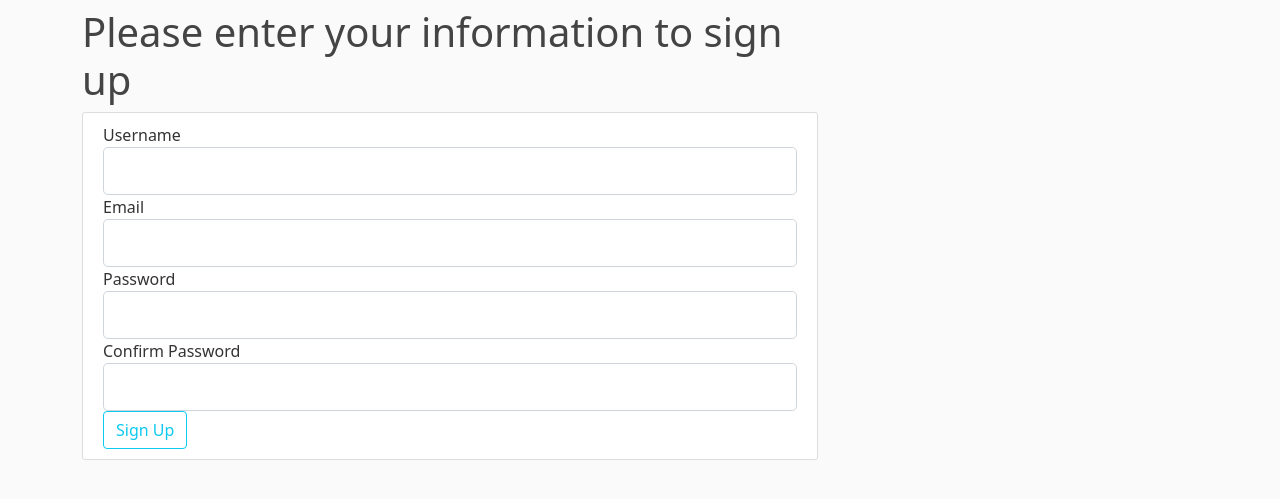
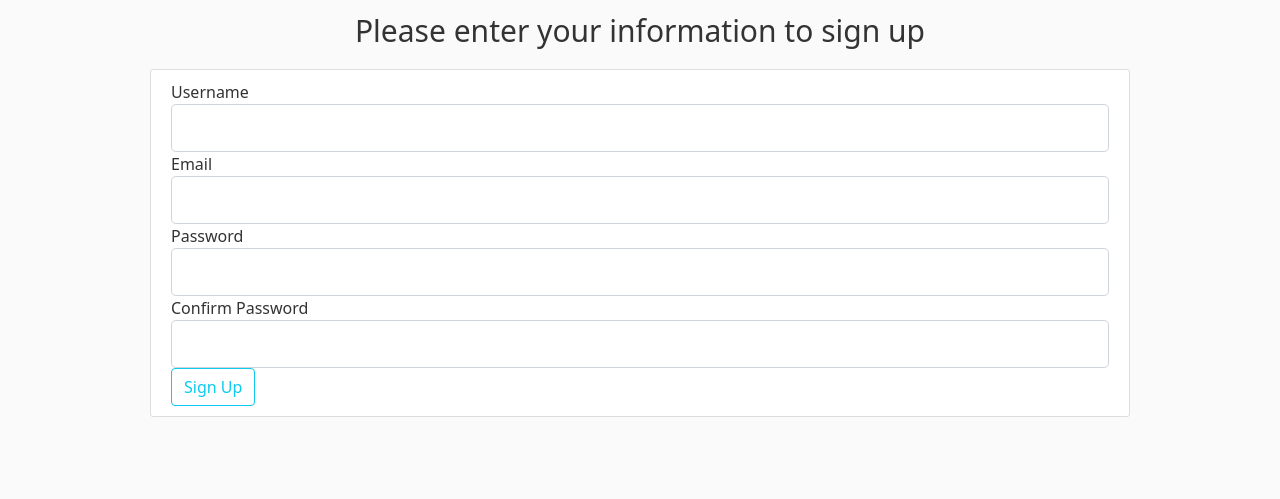
Before and after one commit to dice43/internetCookbook, a Flask app: page /register in a window 1280 px wide. Shown: the part 72-571 px from the top of the page. Run offline with Flask 2, Linux system fonts and the light colour scheme.

Commit message:
Frontend Modifications

```diff
--- a/main.py
+++ b/main.py
@@ -5,6 +5,8 @@ from login import LoginForm
 from flask_behind_proxy import FlaskBehindProxy
 from flask_sqlalchemy import SQLAlchemy
 from flask_bcrypt import Bcrypt
+from py_edamam import Edamam
+import os
 
 app = Flask(__name__)                    # this gets the name of the file so Flask knows it's name
 proxied = FlaskBehindProxy(app)  ## add this line
@@ -94,6 +96,21 @@ def user():
 def search_results(search):
     result = request.form['recipe']
     subtitle = f'Recipe results for {result}'
-    return render_template('results.html', subtitle=subtitle)
+
+    e = Edamam(
+    recipes_appid=os.environ.get('RECIPE_ID'),
+    recipes_appkey=os.environ.get('RECIPE_KEY'))
+
+    main_ingred = result
+
+    collection = e.search_recipe(main_ingred)['hits']
+
+    recipe_info = []
+    for i in range(len(collection)):
+        recipe_info.append(collection[i]['recipe'])
+
+
+
+    return render_template('results.html', subtitle=subtitle, recipes=recipe_info)
 if __name__ == '__main__':               # this should always be at the end
     app.run(debug=True, host="0.0.0.0")
--- a/static/main.css
+++ b/static/main.css
@@ -3,12 +3,22 @@ body {
   color: #333333;
   margin-top: 5rem;
 }
-* {
+
+/* * {
   box-sizing: border-box;
-}
+} */
 
 h1, h2, h3, h4, h5, h6 {
   color: #444444;
+
+}
+
+.welc{
+  text-align: center;
+}
+
+p{
+  text-align: center;
 }
 
 .bg-steel {
@@ -45,7 +55,7 @@ h1, h2, h3, h4, h5, h6 {
   padding: 10px 20px;
   border: 1px solid #dddddd;
   border-radius: 3px;
-  margin-bottom: 20px;
+  margin: 0 150px;
 }
 
 .article-title {
@@ -96,7 +106,13 @@ a.article-title:hover {
 }
 
 .recipe-heading{
-  margin-top: 25%
+  margin-top: 25%;
+}
+
+.image{
+  margin-left: 130px;
+  width: 250px;
+  height: 300px;
 }
 
 form.search input[type=text] {
--- /dev/null
+++ b/static/register.css
@@ -0,0 +1,4 @@
+.reg_instruction{
+    font-size: 30px;
+    text-align: center;
+}
--- a/templates/layout.html
+++ b/templates/layout.html
@@ -9,6 +9,7 @@
   <link href="https://cdn.jsdelivr.net/npm/bootstrap@5.0.2/dist/css/bootstrap.min.css" rel="stylesheet" integrity="sha384-EVSTQN3/azprG1Anm3QDgpJLIm9Nao0Yz1ztcQTwFspd3yD65VohhpuuCOmLASjC" crossorigin="anonymous">
 
   <link rel="stylesheet" type="text/css" href="{{ url_for('static', filename='main.css') }}">
+  <link rel="stylesheet" type="text/css" href="{{ url_for('static', filename='register.css') }}">
 
 </head>
 
@@ -31,13 +32,7 @@
       </div>
     </nav>
   </header>
-  <main role="main" class="container">
-    <div class="row">
-      <div class="col-md-8">
-        {% block content %}{% endblock %}
-      </div>
-    </div>
-  </main>
+  {% block content %}{% endblock %}
   <script src="https://cdn.jsdelivr.net/npm/bootstrap@5.0.2/dist/js/bootstrap.bundle.min.js" integrity="sha384-MrcW6ZMFYlzcLA8Nl+NtUVF0sA7MsXsP1UyJoMp4YLEuNSfAP+JcXn/tWtIaxVXM" crossorigin="anonymous"></script>
 </body>
 
--- a/templates/register.html
+++ b/templates/register.html
@@ -1,8 +1,10 @@
 {% extends "layout.html" %}
 {% block content %}
-    <h1>
+
+    <p class = "reg_instruction">
       Please enter your information to sign up
-    </h1>
+    </p>
+
     <div class="content-section">
         <form method="POST" action="">
             {{ form.hidden_tag() }}
--- a/templates/signin.html
+++ b/templates/signin.html
@@ -1,6 +1,6 @@
 {% extends "layout.html" %}
 {% block content %}
-    <h1>Please enter your username/email and your password to sign in</h1>
+    <p class = "reg_instruction">Please enter your username/email and your password to sign in</p>
     <div class="content-section">
         <form method="POST" action="">
             {{ form.hidden_tag() }}
--- a/templates/user_page.html
+++ b/templates/user_page.html
@@ -10,7 +10,7 @@
 </head>
 <body>
     <h1><center>{{ subtitle }}<center></h1>
-    <p><center>{{ text }}</center></p>
+    <p>{{ text }}</p>
     <form class="search" method="post" action=""
          style="margin:auto;max-width:600px">
             <input type="text" placeholder="Search by recipe or by two main ingredients" name="recipe">
```
Also changed, not shown: templates/home.html (+12 -1 lines), templates/results.html (+14 -0 lines).
